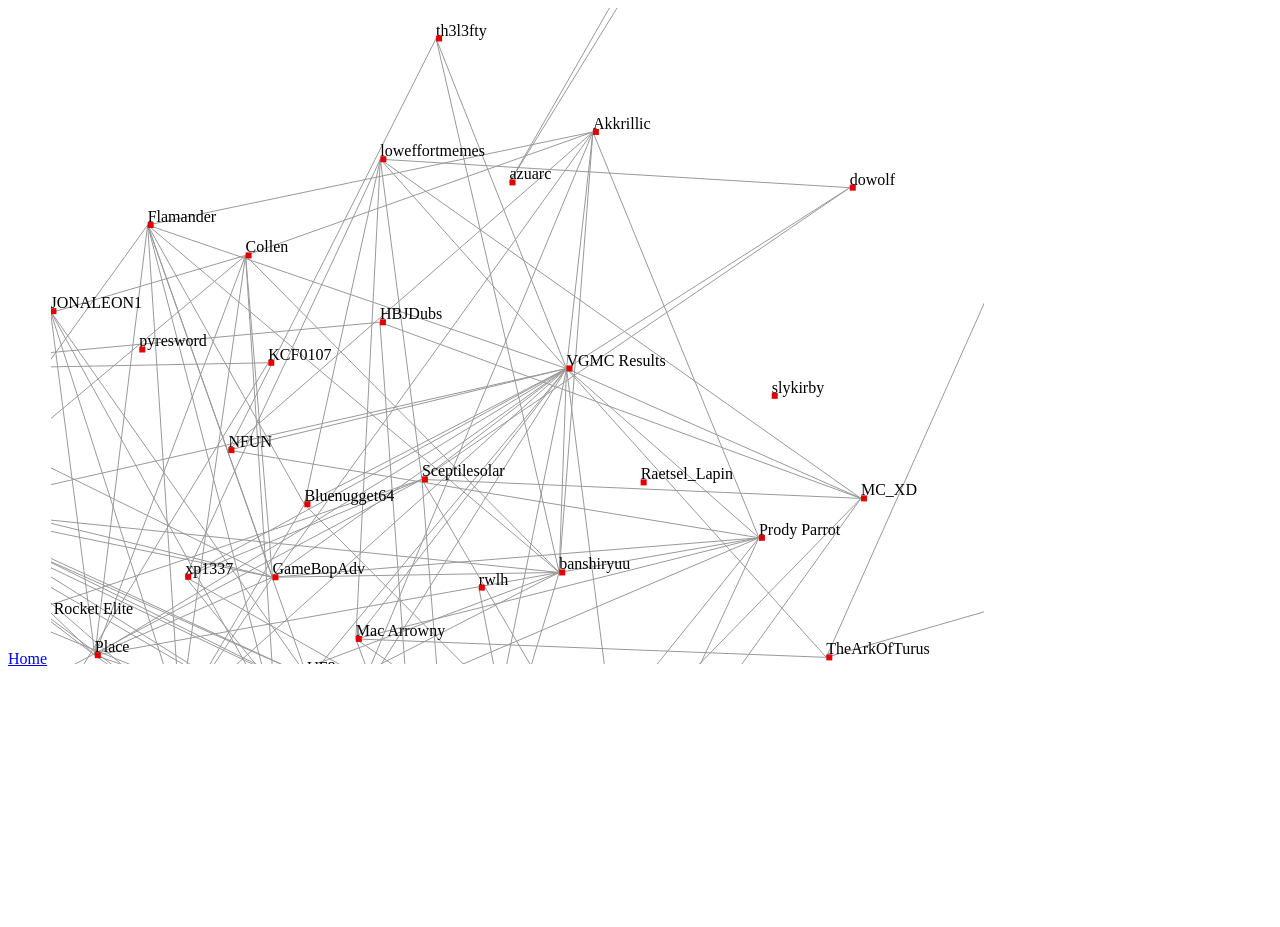
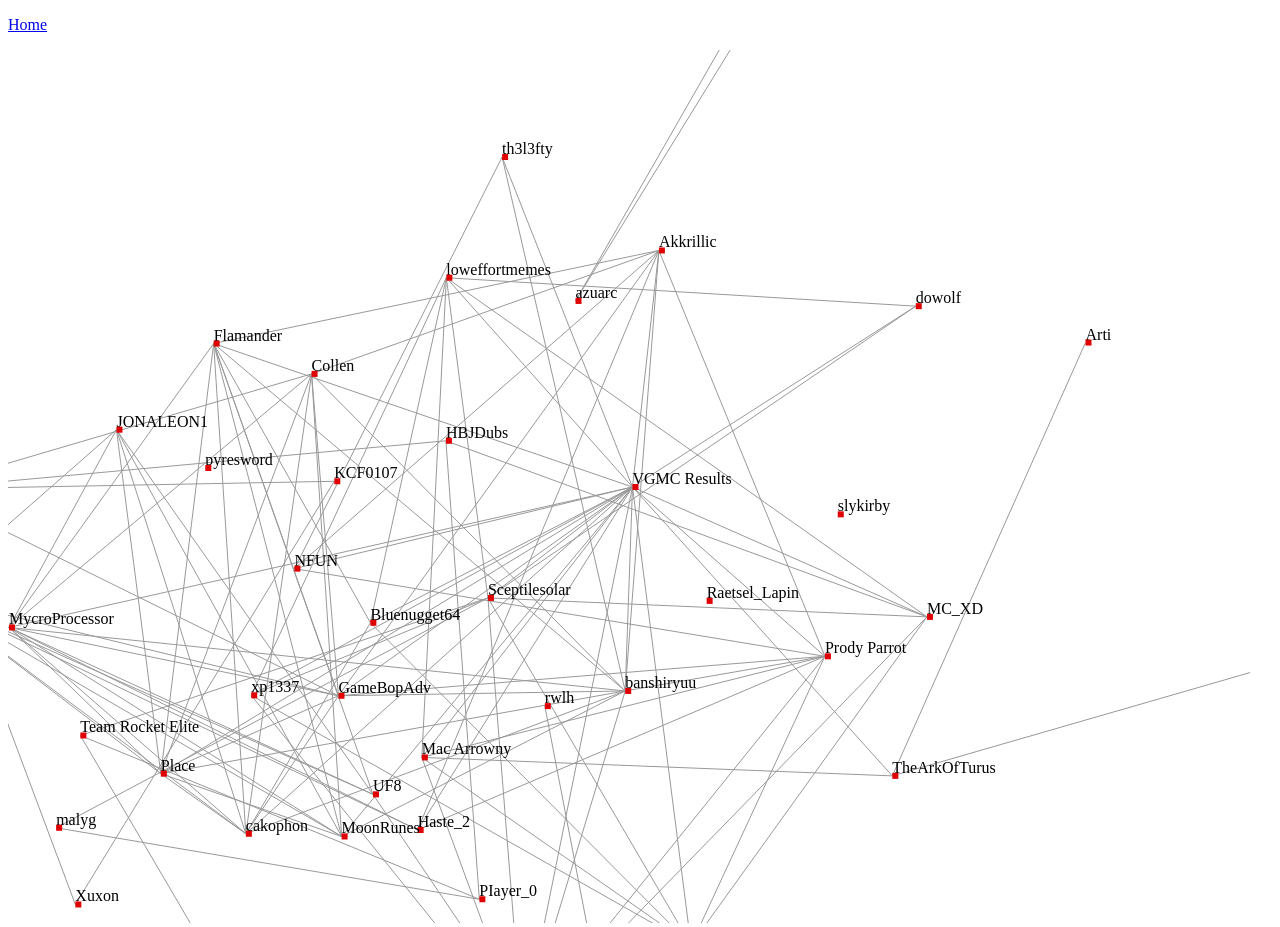
Before and after one commit to p0p0p0p/p0p0p0p.github.io, a Jekyll site: the page graphjs.html, which Jekyll copies as it is, in a window 1280 px wide. Built offline with Jekyll 4.4.1, drawn with Linux system fonts in a browser that asks for light colours; before the commit the page ends 900 px from its top, so only the background shows below that.

Commit message:
Jekyll theme

```diff
--- a/graphjs.html
+++ b/graphjs.html
@@ -4,14 +4,14 @@
 <head>
   <style>
     html, body, svg {
-      width: 90%;
-      height: 90%;
+      width: 99%;
+      height: 99%;
     }
   </style>
 </head>
 
 <body>
-  <a href="./">Home</a>
+  <p><a href="./">Home</a></p>
   <script src="js/vivagraph.js">
     document.write("vivagraph.js not found")
   </script>
```
